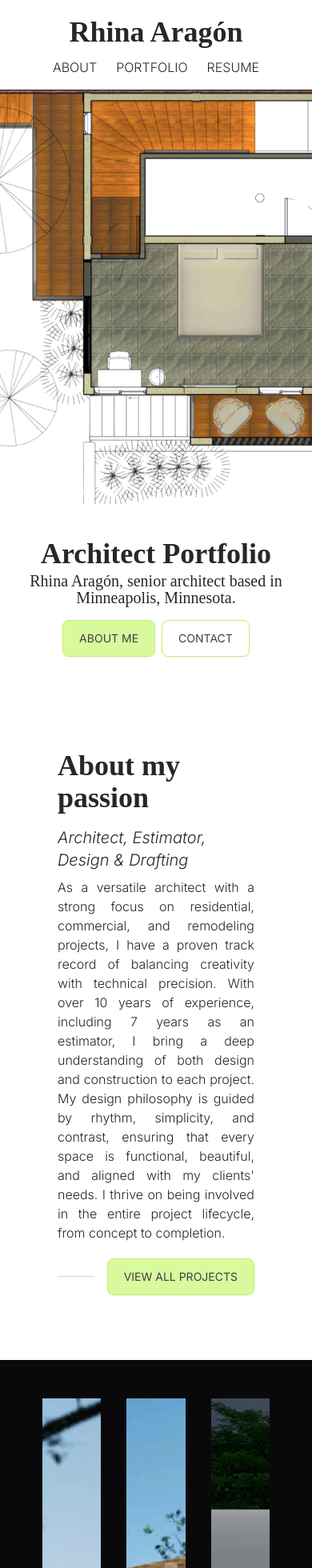
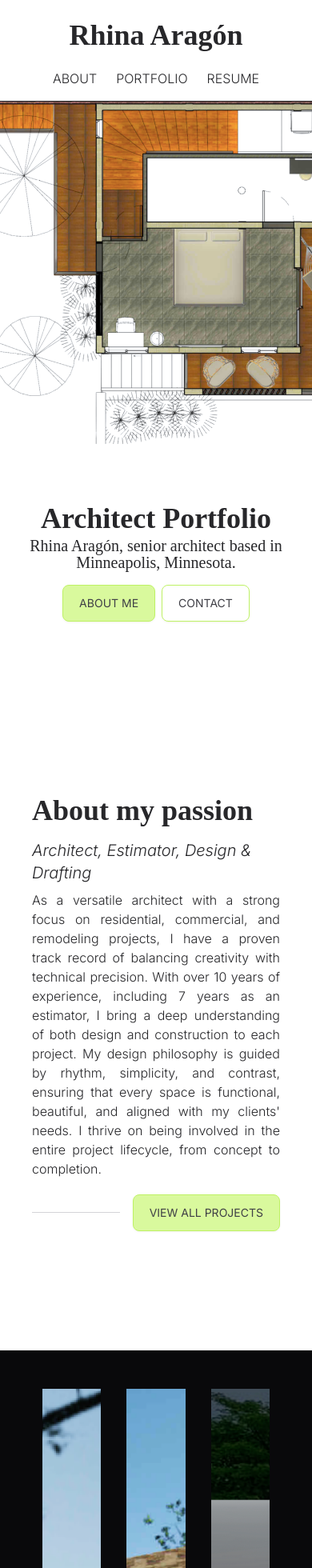
Before and after one commit to liz-garcia/architect-portfolio, a React (Vite) app in the folder client/: page / in a window 390 px wide. Shown: the top 1960 px of the page at 80% size. Built offline with nearby package versions, Linux system fonts and the light colour scheme; a web font is replaced by a local one.

Commit message:
Extra adjustments.

```diff
--- a/client/src/components/Header.jsx
+++ b/client/src/components/Header.jsx
@@ -3,7 +3,7 @@ import Nav from "./Nav.jsx";
 
 // Tailwind CSS utility classes
 const headerStyle =
-  "h-[12dvh] p-12 pb-8 sm:pb-10 sm:gap-8 3xl:pb-10 border-b border-zinc-800 flex justify-between items-stretch w-full xs:h-fit xs:flex-col xs:p-4 xs:pb-2 xs:gap-0 xs:items-center";
+  "h-[12dvh] p-12 pb-8 sm:pb-10 sm:gap-8 3xl:pb-10 border-b border-zinc-800 flex justify-between items-stretch w-full xs:h-[15dvh] xs:flex-col xs:p-4 xs:pt-5 xs:pb-2 xs:gap-0 xs:items-center";
 
 // Header Component
 const Header = () => {
--- a/client/src/components/Nav.jsx
+++ b/client/src/components/Nav.jsx
@@ -2,10 +2,10 @@ import { Link } from "react-router-dom";
 
 // Tailwind CSS utility classes
 const navStyle = "p-1";
-const ulStyle = "h-full flex space-x-4 sm:space-x-1 xs:sm:space-x-4";
+const ulStyle = "h-full flex space-x-4 sm:space-x-1 xs:space-x-4";
 const liStyle = "h-full w-20 xs:w-fit";
 const linkStyle =
-  "uppercase font-light size-full flex items-center justify-center text-center hover:underline underline-offset-8 text-sm xs:text-base xs:p-1";
+  "uppercase font-light size-full flex items-center justify-center text-center hover:underline underline-offset-8 text-sm xs:text-base xs:p-1 xs:pt-0";
 
 const Nav = () => {
   return (
--- a/client/src/pages/About/AboutMeSection.jsx
+++ b/client/src/pages/About/AboutMeSection.jsx
@@ -2,7 +2,7 @@ import PrimaryLink from "../../components/Buttons/PrimaryLink.jsx";
 
 // * Tailwind CSS utility classes
 const aboutMeStyle =
-  "px-28 pt-16 pb-10 md:pb-8 sm:pb-16 flex md:flex-col lg:flex-row gap-4 md:gap-2 sm:gap-4 justify-center sm:h-screen sm:px-16 sm:mx-2";
+  "px-28 pt-16 pb-10 md:pb-8 sm:pb-16 flex md:flex-col lg:flex-row gap-4 md:gap-2 sm:gap-4 justify-center sm:h-screen sm:px-16 sm:mx-2 xs:h-dvh xs:px-8";
 // * aboutMeTitle
 const aboutMeTitleStyle = "md:flex-none flex-1 w-1/3 md:w-auto";
 const h2Style = "font-black font-serif text-4xl";
--- a/client/src/pages/Home/HeroSection.jsx
+++ b/client/src/pages/Home/HeroSection.jsx
@@ -7,15 +7,15 @@ import heroImage3 from "/architectural-plan-3.png";
 
 // Tailwind CSS utility classes
 const heroSectionStyle =
-  "w-[100dvw] h-[88dvh] flex pl-16 md:p-0 2xl:pl-16 3xl:pl-28 items-center justify-center md:flex-col-reverse gap-8 md:gap-3 2xl:gap-12 3xl:gap-24 xs:gap-0 xs:h-[88dvh]";
+  "w-[100dvw] h-[88dvh] flex pl-16 md:p-0 2xl:pl-16 3xl:pl-28 items-center justify-center md:flex-col-reverse gap-8 md:gap-3 2xl:gap-12 3xl:gap-24 xs:gap-0 xs:h-[85dvh]";
 const heroTitleStyle =
-  "w-1/3 text-center flex flex-col md:w-full md:h-1/3 sm:h-2/5 items-center justify-center md:pb-8 sm:pb-12 xs:pb-0 xs:h-[30%]";
+  "w-1/3 text-center flex flex-col md:w-full md:h-1/3 sm:h-2/5 items-center justify-center md:pb-8 sm:pb-12 xs:pb-0 xs:h-[40%]";
 const h1Style =
   "font-serif font-bold mb-4 sm:text-5xl/[2.5rem] lg:text-5xl/[3rem] xl:text-6xl/[3.5rem] 2xl:text-7xl/[4rem] 3xl:text-8xl/[5.5rem] md:mb-2 sm:pb-0 sm:pt-2 xs:text-4xl/[2rem]";
 const h2Style =
   "font-serif font-normal pb-2 lg:px-0 2xl:px-4 3xl:px-4 mb-4 md:mb-2 2xl:text-2xl lg:text-2xl/6 sm:text-xl/[1.5rem] xs:text-xl/[1.35rem] 3xl:text-3xl mx-8";
 const heroImagesContainerStyle =
-  "w-2/3 h-full md:h-2/3 sm:h-3/5 md:w-full xs:h-[70%]";
+  "w-2/3 h-full md:h-2/3 sm:h-3/5 md:w-full xs:h-[60%]";
 const heroButtonsStyle = "flex gap-2";
 
 // HeroSection component
```
